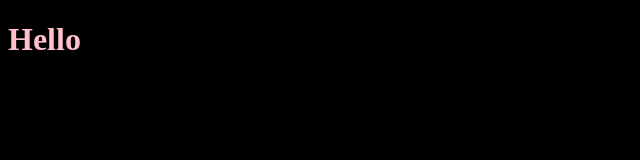
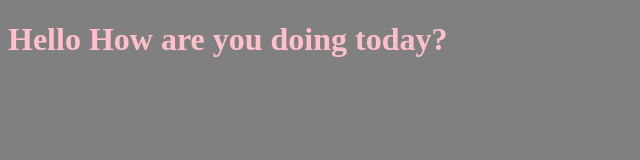
Before and after one commit to oceanbreeze2/google, a plain HTML site: page index.html in a window 1280 px wide. Shown: the whole page, without its empty margins (0-640 px from the left). Drawn offline with Linux system fonts and the light colour scheme.

Commit message:
how are you

```diff
--- a/index.html
+++ b/index.html
@@ -5,7 +5,7 @@
     <meta name="viewport" content="width=device-width, initial-scale=1.0">
     <title>Document</title>
 </head>
-<body style="background: black; color: pink;">
-    <h1>Hello</h1>
+<body style="background: grey; color: pink;">
+    <h1>Hello How are you doing today?</h1>
 </body>
 </html>
```
